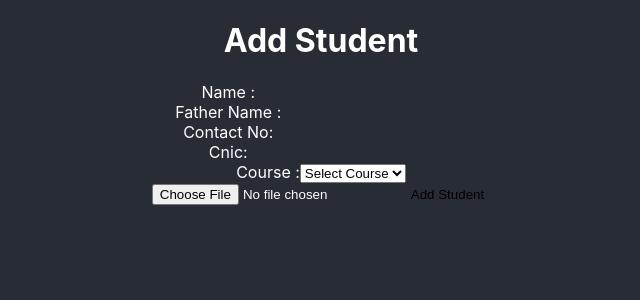
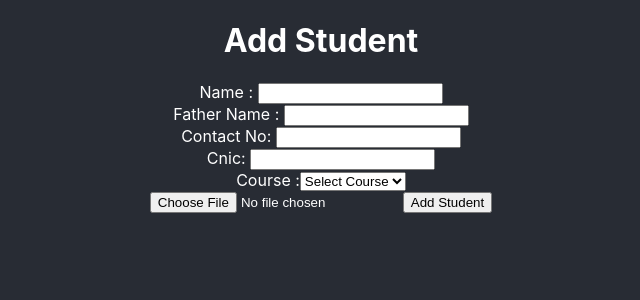
Before and after one commit to obaidmuneer/attendance-management, a React (Create React App) app: page /add_student in a window 1280 px wide. Shown: the top 300 px of the page, without its empty margins (319-959 px from the left). Built offline with nearby package versions, Linux system fonts and the light colour scheme.

Commit message:
ui improved

```diff
--- a/src/components/qrcode/index.css
+++ b/src/components/qrcode/index.css
@@ -33,13 +33,13 @@
     padding: 0;
 }
 
-input {
+.roll {
     border-style: none;
     background: transparent;
     outline: none;
   }
 
-  button {
+  .webflow-style-input > button {
     padding: 0;
     background: none;
     border: none;
```
